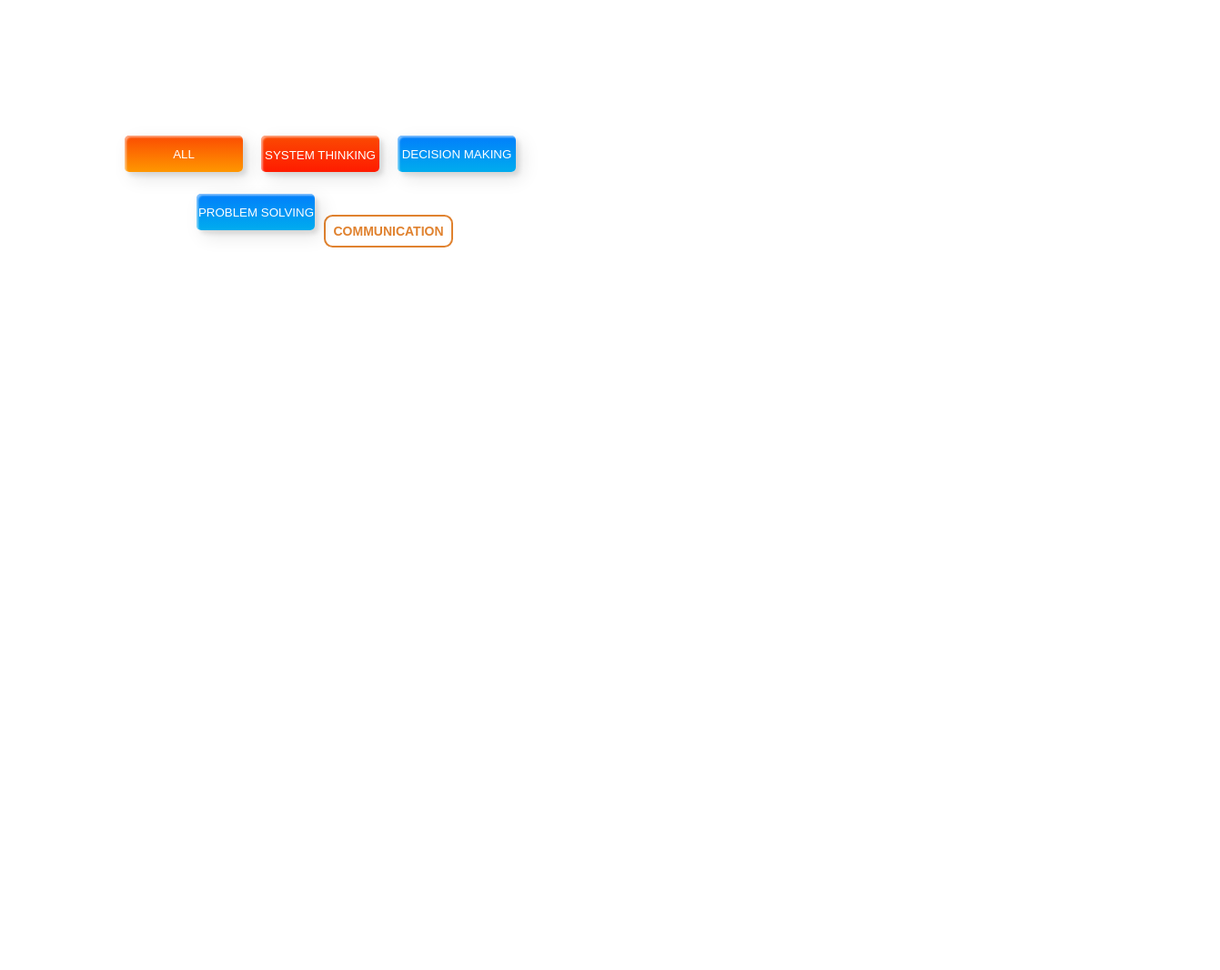
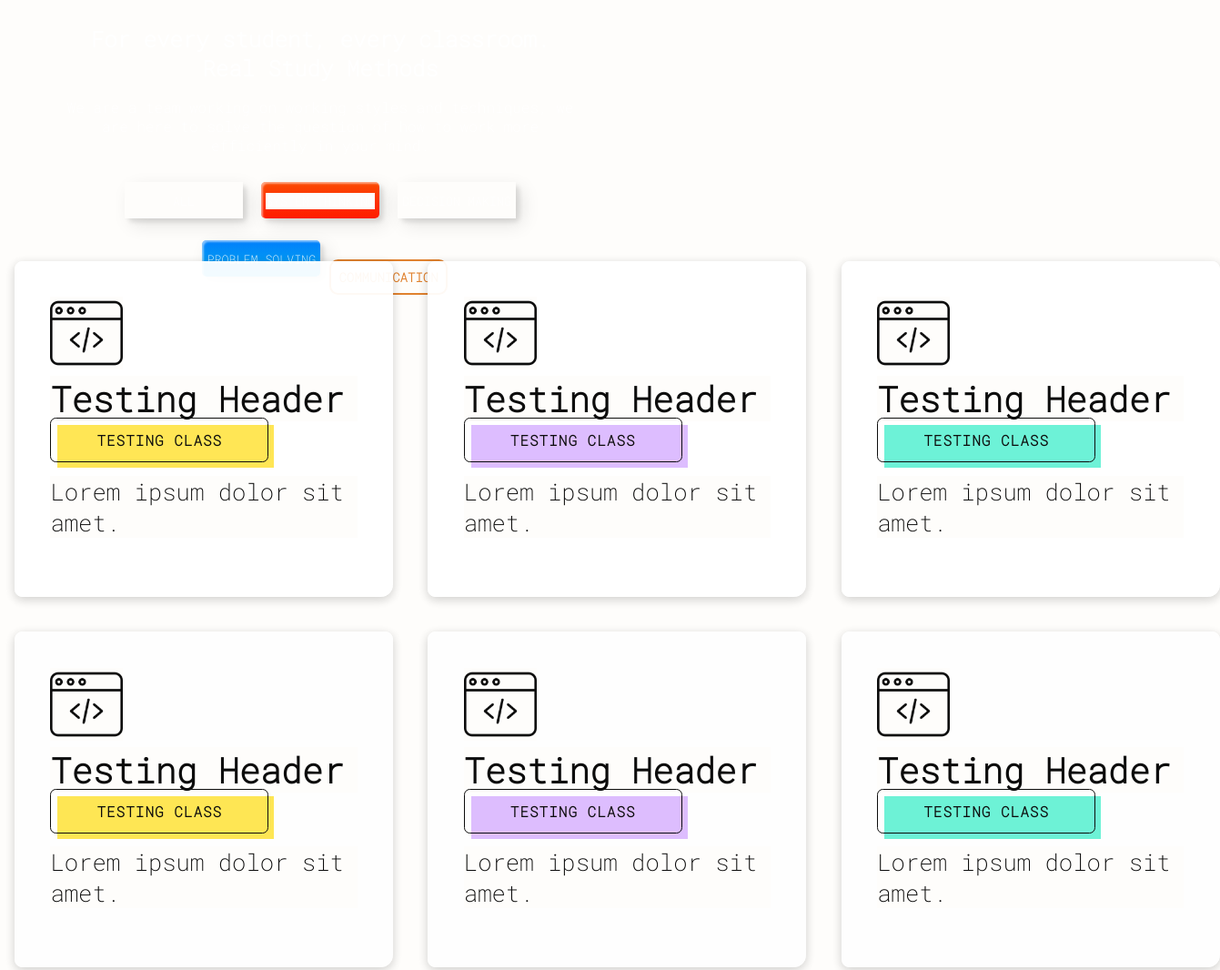
Before and after one commit to Project-Hunters-Works/Ducktivity, a plain HTML site: page index.html in a window 1280 px wide. Shown: the part 17-1083 px from the top of the page at 91% size, 1341 px wide, since content can reach past the window. Before the commit the page ends 800 px from the top, so only its background shows below. Drawn offline with Linux system fonts and the light colour scheme.

Commit message:
main content

```diff
--- a/index.html
+++ b/index.html
@@ -23,5 +23,57 @@
         </div>
     </header>
 
+       <!--MAIN CONTENT-->
+       <div class="grid">
+        <div class="unit">
+            <img class="image" src="./images/web-programming.png" alt="" width="80px" height="80px">
+            <h2>Testing Header</h2>
+            <span class="topic time">Testing class</span> <!--For topics with colors-->
+            <p>Lorem ipsum dolor sit amet.</p>
+        </div>
+        <div class="unit">
+            <img src="./images/web-programming.png" alt="" width="80px" height="80px">
+            <h2>Testing Header</h2>
+            <span class="topic study">Testing class</span>
+            <p>Lorem ipsum dolor sit amet.</p>
+        </div>
+        <div class="unit">
+            <img src="./images/web-programming.png" alt="" width="80px" height="80px">
+            <h2>Testing Header</h2>
+            <span class="topic malak">Testing class</span>
+            <p>Lorem ipsum dolor sit amet.</p>
+        </div>
+        <div class="unit">
+            <img src="./images/web-programming.png" alt="" width="80px" height="80px">
+            <h2>Testing Header</h2>
+            <span class="topic time">Testing class</span>
+            <p>Lorem ipsum dolor sit amet.</p>
+        </div>
+        <div class="unit">
+            <img src="./images/web-programming.png" alt="" width="80px" height="80px">
+            <h2>Testing Header</h2>
+            <span class="topic study">Testing class</span>
+            <p>Lorem ipsum dolor sit amet.</p>
+        </div>
+        <div class="unit">
+            <img src="./images/web-programming.png" alt="" width="80px" height="80px">
+            <h2>Testing Header</h2>
+            <span class="topic malak">Testing class</span>
+            <p>Lorem ipsum dolor sit amet.</p>
+        </div>
+        <div class="unit">
+            <img src="./images/web-programming.png" alt="" width="80px" height="80px">
+            <h2>Testing Header</h2>
+            <span class="topic time">Testing class</span>
+            <p>Lorem ipsum dolor sit amet.</p>
+        </div>
+        <div class="unit">
+            <img src="./images/web-programming.png" alt="" width="80px" height="80px">
+            <h2>Testing Header</h2>
+            <span class="topic study">Testing class</span>
+            <p>Lorem ipsum dolor sit amet.</p>
+        </div>
+      </div>
+
 </body>
 </html>
--- a/styles/scss/_header.scss
+++ b/styles/scss/_header.scss
@@ -21,12 +21,6 @@ $white-color: #fff;
     color: $par1;
     border: 2px solid $par1;
     border-radius: 0.6rem;
-}
-* {
-    margin: 0;
-    padding: 0;
-    font-family: Arial, Helvetica, sans-serif;
-    box-sizing: border-box;
 }
 .header__content {
     color: $white-color;
--- a/styles/scss/_main.scss
+++ b/styles/scss/_main.scss
@@ -0,0 +1,118 @@
+@import url('https://fonts.googleapis.com/css2?family=Roboto+Mono:wght@200&display=swap');
+
+.grid{
+    display: grid;
+    grid-template-rows: repeat(auto, 1fr);
+    grid-template-columns: repeat(3, 1fr);
+    grid-gap: 2.4rem;
+    margin: -6rem auto 4rem;
+    max-width: 96rem;
+    padding: 0 1rem 1.6rem;
+
+        .unit{
+            background-color: #FFFFFF;
+            color: black;
+            font-size: 2vw;
+            padding: 2.4rem;
+            opacity: .95;
+            border: 1px solid white;
+            border-radius: 0.8rem;
+            min-height: auto;
+            max-width: 40rem;
+            min-width: 26rem;
+            cursor: pointer;
+            box-shadow: rgba(0, 0, 0, 0.2) 0px 3px 12px 0px;
+            border-top-left-radius: 8px;
+            border-top-right-radius: 8px;
+            border-bottom-left-radius: 8px;
+
+            .image{
+                justify-content: center;
+            }
+
+            .topic{
+                border-radius: 0.4rem;
+                font-size: 1rem;
+                font-weight: 700;
+                padding: auto;
+                text-transform: uppercase;
+                border: 1px solid black;
+
+                &.time{
+                    letter-spacing: 1px;
+                    padding: 13px 50px 13px;
+                    outline: 0;
+                    border: 1px solid black;
+                    letter-spacing: 1px;
+                    cursor: pointer;
+                    position: relative;
+                    background-color: rgba(0, 0, 0, 0);
+                }
+                &.time::after{
+                    content: "";
+                    background-color: #ffe54c;
+                    width: 100%;
+                    z-index: -1;
+                    position: absolute;
+                    height: 100%;
+                    top: 7px;
+                    left: 7px;
+                    transition: 0.2s;
+                }
+                &.time:hover::after{
+                    top: 0px;
+                    left: 0px;
+                }
+                &.study{
+                    letter-spacing: 1px;
+                    padding: 13px 50px 13px;
+                    outline: 0;
+                    border: 1px solid black;
+                    letter-spacing: 1px;
+                    cursor: pointer;
+                    position: relative;
+                    background-color: rgba(0, 0, 0, 0);
+                }
+                &.study::after{
+                    content: "";
+                    background-color: #dcbaff;
+                    width: 100%;
+                    z-index: -1;
+                    position: absolute;
+                    height: 100%;
+                    top: 7px;
+                    left: 7px;
+                    transition: 0.2s;
+                }
+                &.study:hover::after{
+                    top: 0px;
+                    left: 0px;
+                }
+                &.malak{
+                    letter-spacing: 1px;
+                    padding: 13px 50px 13px;
+                    outline: 0;
+                    border: 1px solid black;
+                    letter-spacing: 1px;
+                    cursor: pointer;
+                    position: relative;
+                    background-color: rgba(0, 0, 0, 0);
+                }
+                &.malak::after{
+                    content: "";
+                    background-color: #66f2d5;
+                    width: 100%;
+                    z-index: -1;
+                    position: absolute;
+                    height: 100%;
+                    top: 7px;
+                    left: 7px;
+                    transition: 0.2s;
+                }
+                &.malak:hover::after{
+                    top: 0px;
+                    left: 0px;
+                }
+            }
+        }
+    }
--- a/styles/scss/style.scss
+++ b/styles/scss/style.scss
@@ -11,4 +11,14 @@
     margin: 0;
     padding: 0;
     box-sizing: border-box;
+    background-color: #FEFDFB;
+    font-family: 'Roboto Mono', monospace;
+  }
+
+p{
+    display: block;
+    margin-block-start: 1em;
+    margin-block-end: 1em;
+    margin-inline-start: 0px;
+    margin-inline-end: 0px;
 }
```
Also changed, not shown: images/web-programming.png (added), styles/css/style.css, 1 other file.
